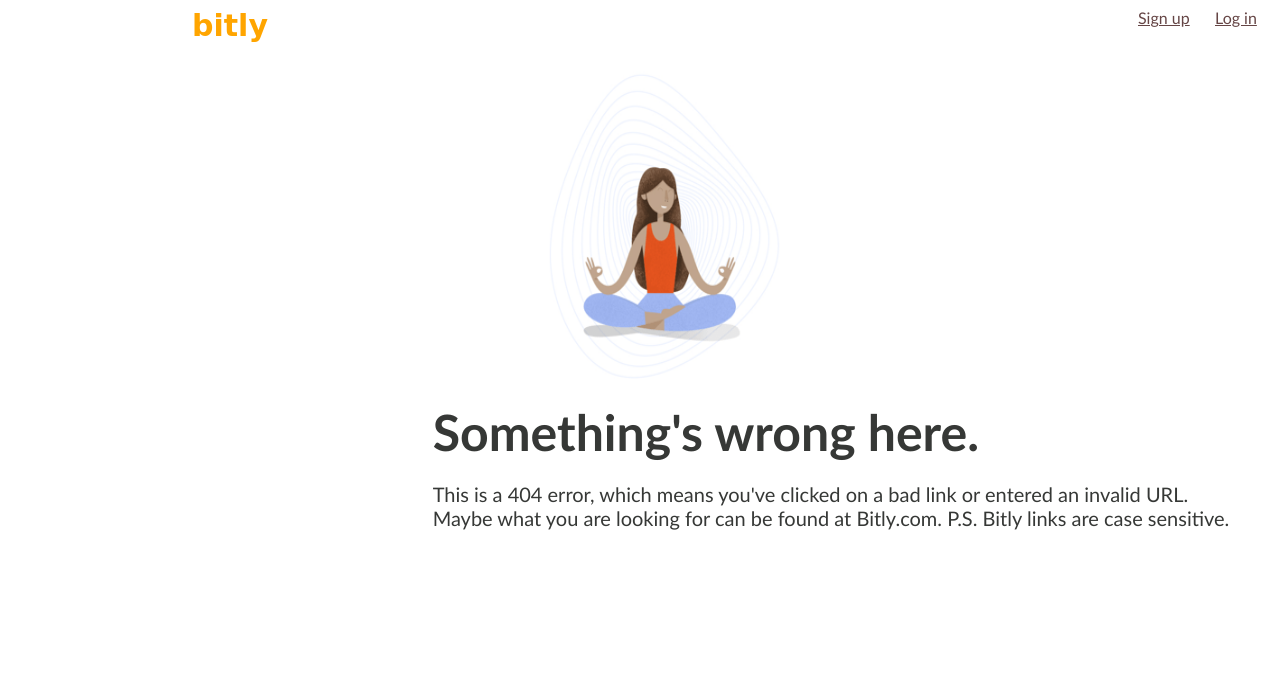
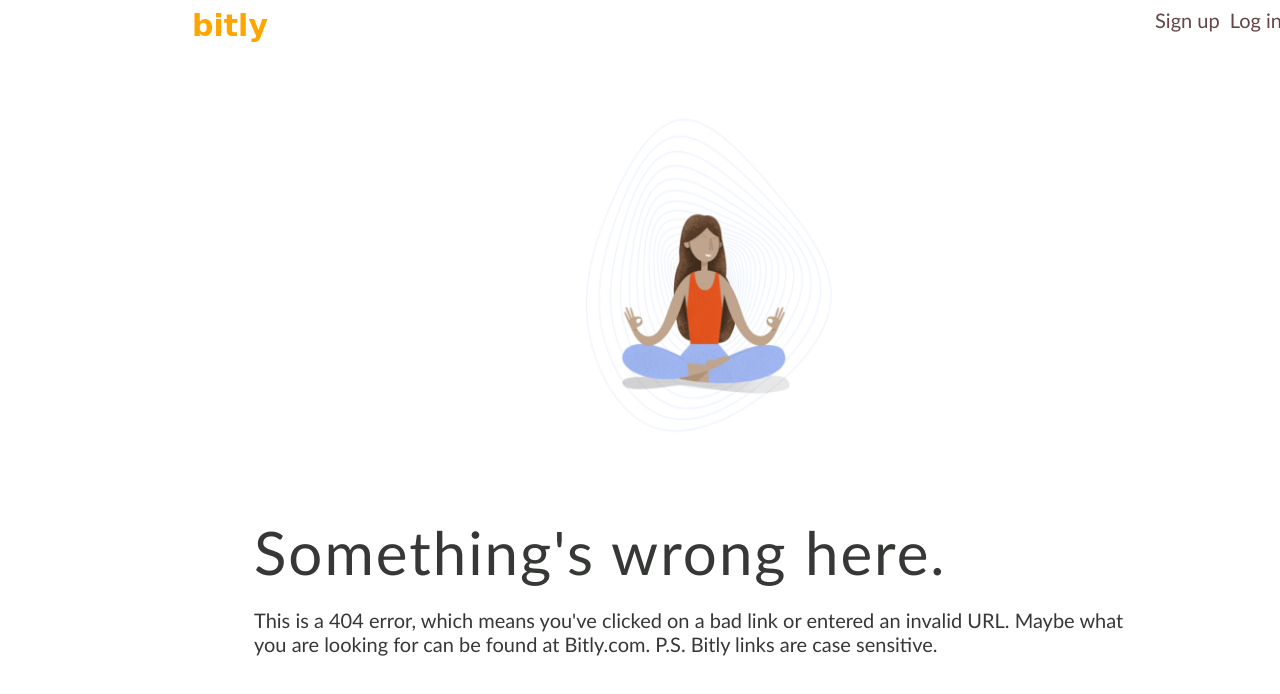
Before and after one commit to KriemiKat/Bitly-404, a website: page index.html in a window 1280 px wide. Drawn offline with Linux system fonts and the light colour scheme.

Commit message:
Update with flex elements

```diff
--- a/main.css
+++ b/main.css
@@ -20,13 +20,6 @@
     font-size: 30px;
     color: orange;
     font-weight: bold;
-}
-
-main {
-    margin-left: 15%;
-}
-
-.logo {
     display: inline;
     width: 60%;
     margin-top: 2%;
@@ -36,26 +29,39 @@
 .link    {
     float: right;
     display: inline;
-    width: 7%;
-    color: #654545
+    font-size: 20px;
+    color: #654545;
+    text-decoration: none;
+    margin-right: 10px;
+
+}
+
+main {
+    display: flex;
+    flex-direction: column;
+    justify-content: center;
+    align-items: center;
+    padding-top: 60px;
+    gap: 60px;
 }
 
 .text {
-    width: 800px;
+    display: flex;
+    flex-direction: column;
+    width: 900px;
     margin-left: 0%;
-    margin-left: 10%;
 }
 
 .photo {
-    display: inline;
-    height: 340px;
-    width: 280px;
-    margin-left: 20%;
-    margin-top: 1em;
+    height: 350px;
+    width: 300px;
 }
 
 .big-text {
-    font-size: 50px;
+    align-items: stretch;
+    font-size: 60px;
+    font-weight: 400;
+    letter-spacing: 2px;
     margin: 0;
 }
 
```
